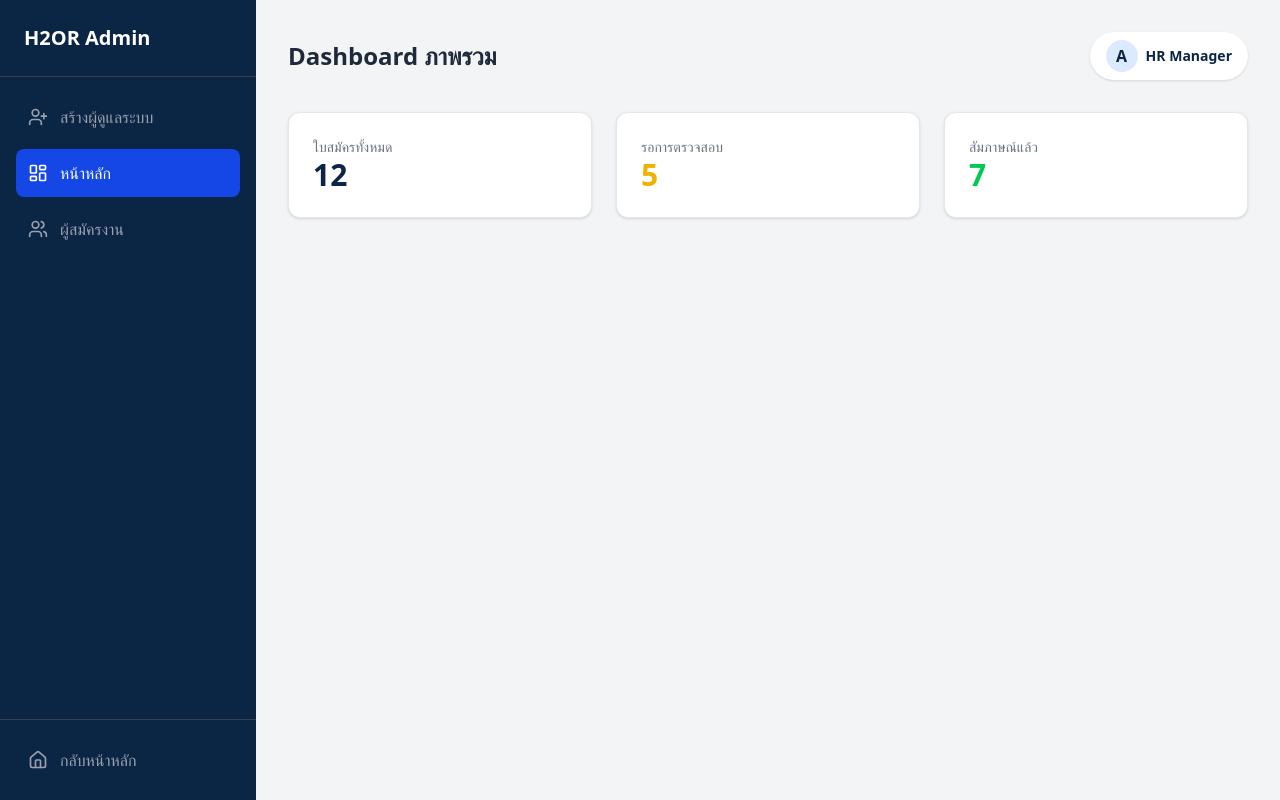
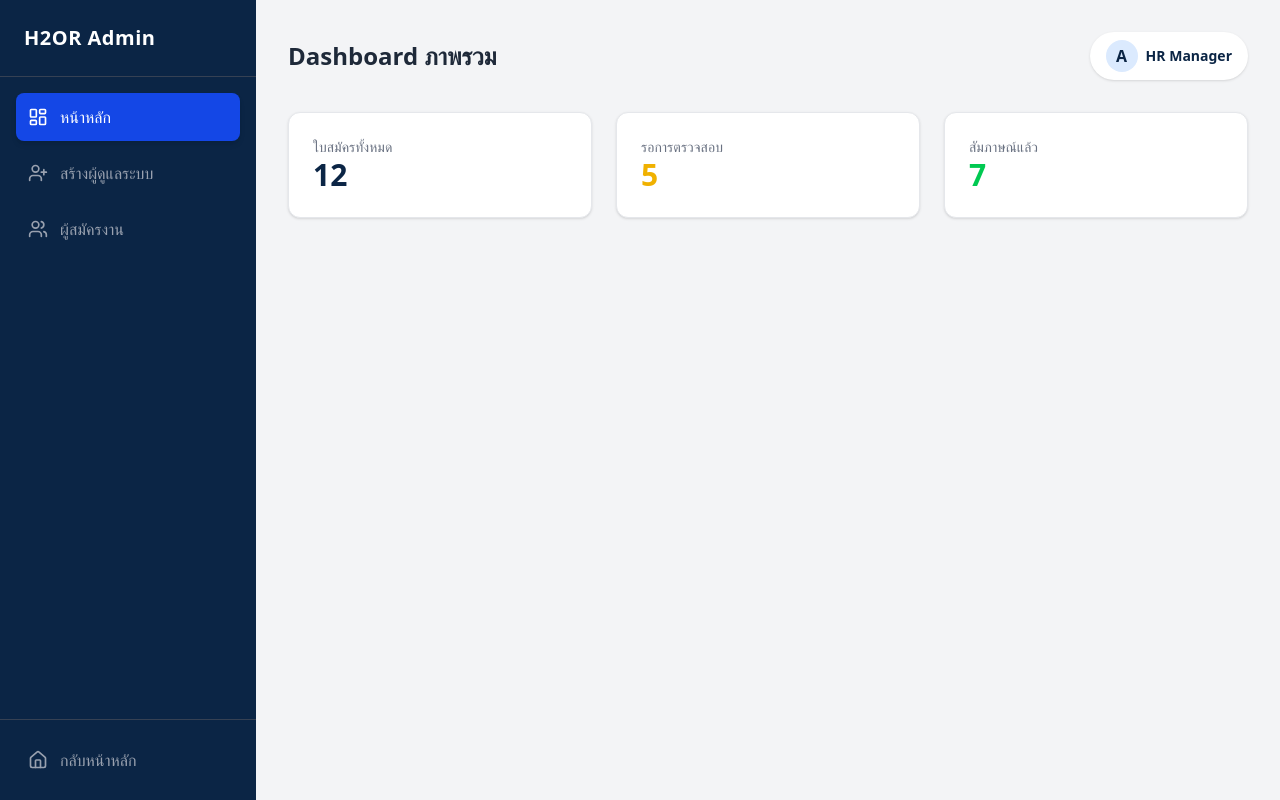
Before and after one commit to Nie-ent/H2OR_client, a React (Vite) app: page /admin in a window 1280 px wide. Built offline with nearby package versions, Linux system fonts and the light colour scheme.

Commit message:
fix_Sidebar

```diff
--- a/src/components/admin/SideBar.jsx
+++ b/src/components/admin/SideBar.jsx
@@ -1,66 +1,69 @@
-import React from "react";
-import { Link, useLocation } from "react-router-dom";
+// src/components/admin/SideBar.jsx
+
+import { NavLink, Link } from "react-router-dom";
 import { Users, Home, LayoutDashboard, UserPlus } from "lucide-react";
 
 const Sidebar = () => {
-  const location = useLocation(); // เอาไว้เช็คว่าอยู่หน้าไหน จะได้ทำ Highlight
+  // 1. Config: แยก Data ออกจาก UI เพื่อให้ดูแลง่าย
+  const adminMenus = [
+    {
+      label: "หน้าหลัก",
+      path: "/admin",
+      icon: LayoutDashboard,
+      end: true // ใช้ prop นี้เพื่อให้ Active เฉพาะ path นี้เป๊ะๆ ไม่รวม sub-path
+    },
+    {
+      label: "สร้างผู้ดูแลระบบ",
+      path: "/admin/create-admin",
+      icon: UserPlus
+    },
+    {
+      label: "ผู้สมัครงาน",
+      path: "/admin/users",
+      icon: Users
+    },
+  ];
 
-  // ฟังก์ชันช่วยเช็คว่าเมนูไหน Active อยู่
-  const isActive = (path) =>
-    location.pathname === path
-      ? "bg-blue-700 text-white"
-      : "text-gray-400 hover:text-white hover:bg-white/5";
+  // 2. Base Style: แยก Class พื้นฐานออกมาเพื่อให้แก้ที่เดียวจบ
+  const baseLinkClass = "flex items-center gap-3 p-3 rounded-lg transition-colors cursor-pointer duration-200";
+
+  // Class สำหรับตอน Active และ Inactive
+  const activeClass = "bg-blue-700 text-white shadow-md";
+  const inactiveClass = "text-gray-400 hover:text-white hover:bg-white/5";
 
   return (
-    <aside className="w-64 bg-[#0b2545] text-white hidden md:flex flex-col h-screen sticky top-0">
+    <aside className="w-64 bg-[#0b2545] text-white hidden md:flex flex-col h-screen sticky top-0 font-sans">
       {/* Header */}
-      <div className="p-6 font-bold text-xl border-b border-gray-700 flex items-center gap-2">
+      <div className="p-6 font-bold text-xl border-b border-gray-700 flex items-center gap-2 tracking-wide">
         H2OR Admin
       </div>
 
       {/* Menu List */}
       <nav className="flex-1 p-4 space-y-2">
-        <Link
-          to="/admin/create-admin"
-          className={`flex items-center gap-3 p-3 rounded-lg transition-colors cursor-pointer ${isActive(
-            "/admin/create-admin"
-          )}`}
-        >
-          <UserPlus size={20} />
-          <span>สร้างผู้ดูแลระบบ</span>
-        </Link>
-
-        {/* เมนู Dashboard */}
-        <Link
-          to="/admin"
-          className={`flex items-center gap-3 p-3 rounded-lg transition-colors cursor-pointer ${isActive(
-            "/admin"
-          )}`}
-        >
-          <LayoutDashboard size={20} />
-          <span>หน้าหลัก</span>
-        </Link>
-
-        {/* เมนู ผู้สมัครงาน */}
-        <Link
-          to="/admin/users"
-          className={`flex items-center gap-3 p-3 rounded-lg transition-colors cursor-pointer ${isActive(
-            "/admin/users"
-          )}`}
-        >
-          <Users size={20} />
-          <span>ผู้สมัครงาน</span>
-        </Link>
+        {/* 3. Mapping: วนลูปสร้างเมนู ลดโค้ดซ้ำซ้อน */}
+        {adminMenus.map((item) => (
+          <NavLink
+            key={item.path}
+            to={item.path}
+            end={item.end} // สำคัญ: เพื่อไม่ให้หน้า Dashboard Active ค้างเมื่อเข้าหน้าย่อย
+            className={({ isActive }) =>
+              `${baseLinkClass} ${isActive ? activeClass : inactiveClass}`
+            }
+          >
+            <item.icon size={20} />
+            <span className="font-medium">{item.label}</span>
+          </NavLink>
+        ))}
       </nav>
 
       {/* Footer / Back to Home */}
       <div className="p-4 border-t border-gray-700">
         <Link
           to="/"
-          className="flex items-center gap-3 p-3 text-gray-400 hover:text-white hover:bg-red-500/10 hover:text-red-400 rounded-lg transition-colors"
+          className={`${baseLinkClass} text-gray-400 hover:text-red-400 hover:bg-red-500/10`}
         >
           <Home size={20} />
-          <span>กลับหน้าหลัก</span>
+          <span className="font-medium">กลับหน้าหลัก</span>
         </Link>
       </div>
     </aside>
```
